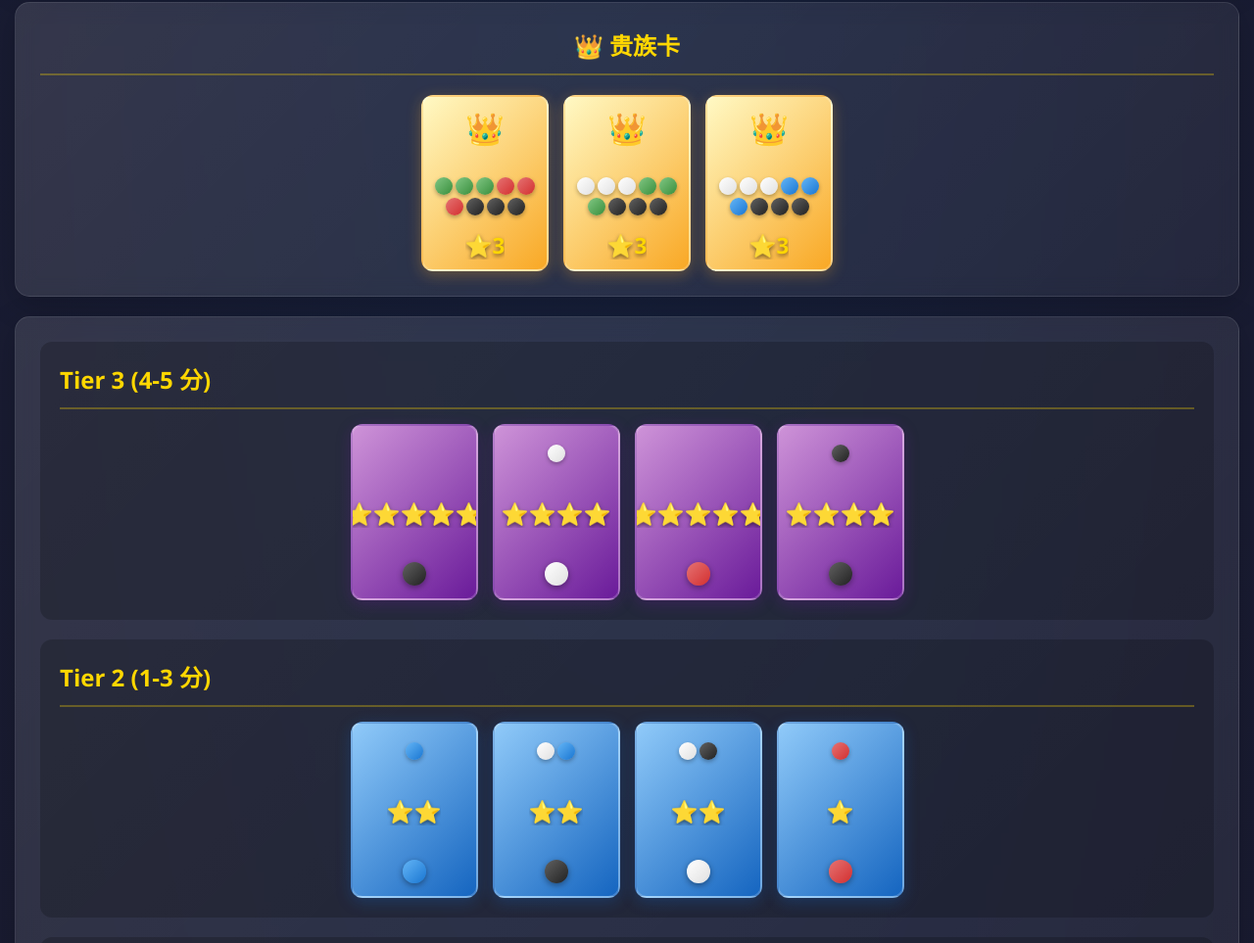
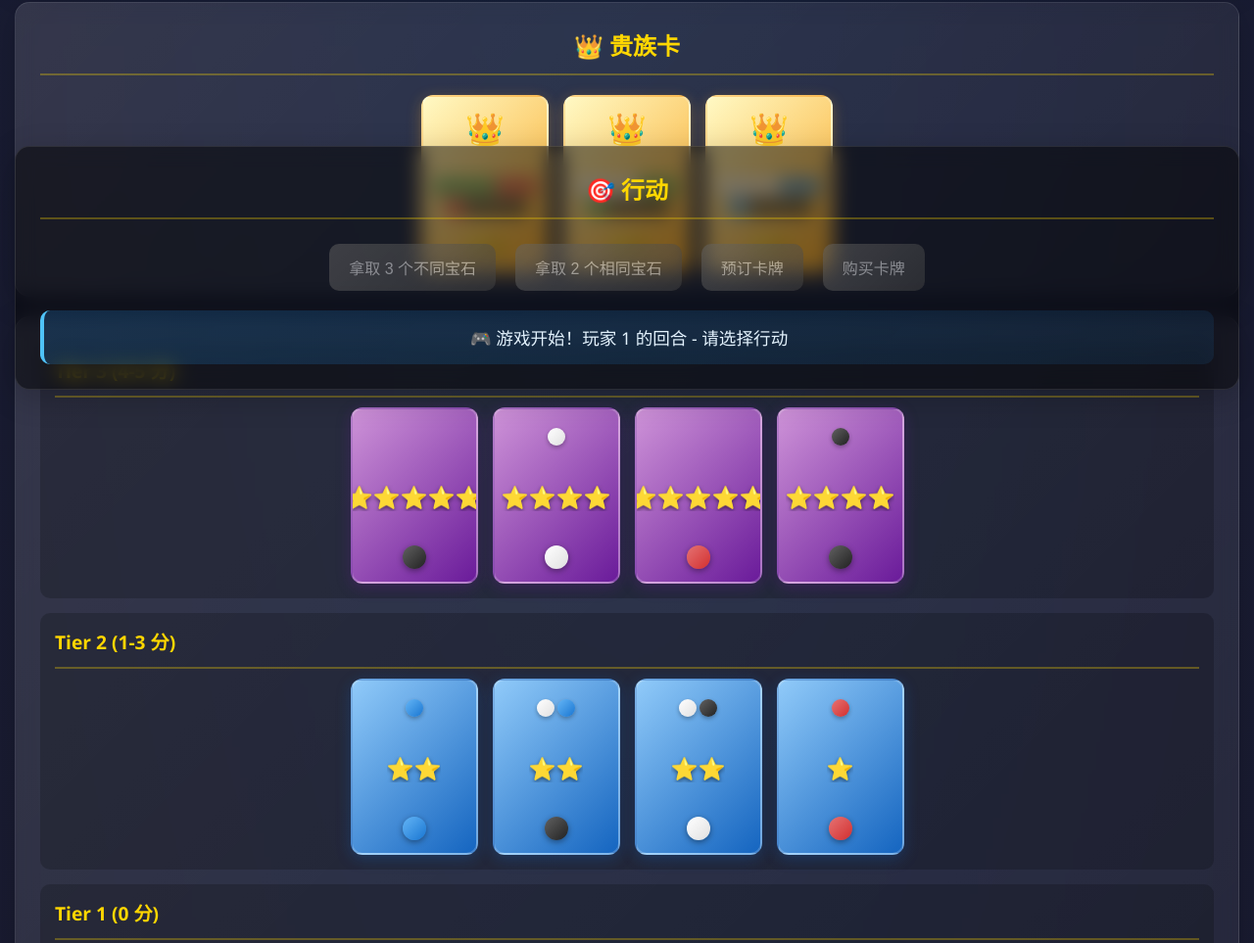
Before and after one commit to barbaracheng/splendor-game, a plain HTML site: page index.html in a window 1280 px wide. Shown: the part 392-1355 px from the top of the page at 98% size. Drawn offline with Linux system fonts and the light colour scheme.

Commit message:
优化移动端布局和行动面板

```diff
--- a/game.js
+++ b/game.js
@@ -291,12 +291,20 @@ class SplendorUI {
     take3DifferentGems() {
         this.updateMessage('👆 请点击选择 3 个不同颜色的宝石');
         this.selectedGems = [];
+        // 激活宝石点击
+        document.querySelectorAll('.gem-slot').forEach(slot => {
+            slot.style.pointerEvents = 'auto';
+        });
     }
 
     // 拿取 2 个相同宝石
     take2SameGems() {
         this.updateMessage('👆 请点击选择 1 种颜色的宝石（该颜色需≥4 个）');
         this.selectedGems = [];
+        // 激活宝石点击
+        document.querySelectorAll('.gem-slot').forEach(slot => {
+            slot.style.pointerEvents = 'auto';
+        });
     }
 
     // 预订卡牌
--- a/index.html
+++ b/index.html
@@ -17,7 +17,7 @@
         </header>
 
         <!-- 游戏板 -->
-        <div class="game-board">
+        <div class="game-board" style="order: 1;">
             <!-- 宝石池 -->
             <div class="gem-pool section">
                 <h2>💎 宝石池</h2>
@@ -73,7 +73,7 @@
         </div>
 
         <!-- 玩家区域 -->
-        <div class="players-area">
+        <div class="players-area" style="order: 2;">
             <div class="player-section section" id="player-0">
                 <h3>🎮 玩家 1</h3>
                 <div class="player-stats">
@@ -93,7 +93,7 @@
         </div>
 
         <!-- 行动面板 -->
-        <div class="action-panel section">
+        <div class="action-panel section" style="order: 3;">
             <h2>🎯 行动</h2>
             <div class="actions-container">
                 <button class="action-btn" id="take-3-different" disabled>拿取 3 个不同宝石</button>
--- a/style.css
+++ b/style.css
@@ -308,6 +308,22 @@ body {
     display: grid;
     grid-template-columns: repeat(auto-fit, minmax(350px, 1fr));
     gap: 20px;
+    order: 2; /* 在移动端放到后面 */
+}
+
+/* 游戏板区域 */
+.game-board {
+    order: 1; /* 在游戏区域优先显示 */
+}
+
+/* 行动面板 */
+.action-panel {
+    order: 3; /* 行动面板在底部 */
+    position: sticky;
+    bottom: 10px;
+    z-index: 100;
+    background: rgba(0,0,0,0.5);
+    backdrop-filter: blur(10px);
 }
 
 .player-section {
@@ -478,18 +494,31 @@ body {
 .cards-section {
     display: flex;
     flex-direction: column;
-    gap: 20px;
+    gap: 15px;
 }
 
 .tier {
-    padding: 20px;
+    padding: 15px;
     background: rgba(0,0,0,0.2);
-    border-radius: 12px;
+    border-radius: 10px;
 }
 
 .tier h3 {
-    margin-bottom: 15px;
+    margin-bottom: 10px;
     color: var(--primary-gold);
+    font-size: 1.2em;
+}
+
+/* 移动端优化 - 卡牌层级横向排列 */
+@media (max-width: 768px) {
+    .cards-section {
+        flex-direction: row;
+        overflow-x: auto;
+    }
+
+    .tier {
+        min-width: 280px;
+    }
 }
 
 /* ===== Noble Section ===== */
```
